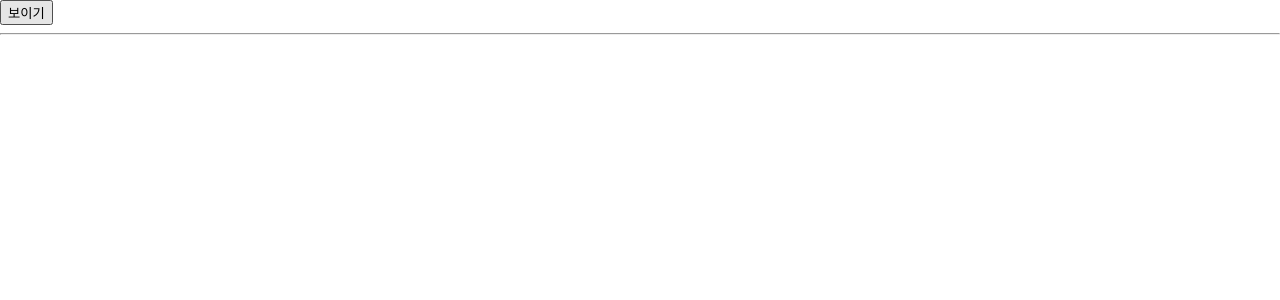
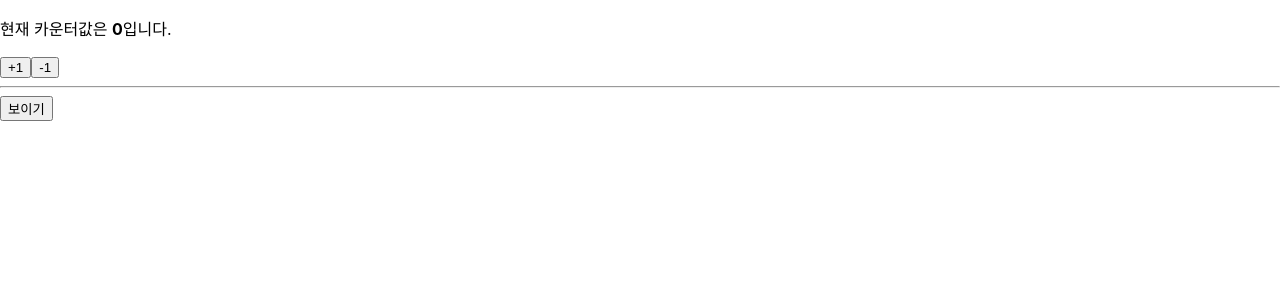
Before and after one commit to eagleda/reactAppPractice, a React (Create React App) app in the folder hooks-tutorial/: page / in a window 1280 px wide. Shown: the top 300 px of the page. Built offline with nearby package versions, Linux system fonts and the light colour scheme.

Commit message:
CounterWithReducer 예제 학습 및 App.js 조정

```diff
--- a/hooks-tutorial/src/App.js
+++ b/hooks-tutorial/src/App.js
@@ -1,10 +1,13 @@
 import React, { useState } from "react";
 import Counter from "./Counter";
+import CounterWithReducer from "./CounterWithReducer";
 import Info from "./Infos";
 const App = () => {
   const [visible, setVisible] = useState(false);
   return (
     <div>
+      <CounterWithReducer />
+      <hr />
       <button
         onClick={() => {
           setVisible(!visible);
@@ -12,7 +15,6 @@ const App = () => {
       >
         {visible ? "숨기기" : "보이기"}
       </button>
-      <hr /> {/*horizontal rule*/}
       {visible && <Info />}
     </div>
   );
--- a/hooks-tutorial/src/CounterWithReducer.js
+++ b/hooks-tutorial/src/CounterWithReducer.js
@@ -13,7 +13,7 @@ function reducer(state, action) {
   }
 }
 
-const Counter = () => {
+const CounterWithReducer = () => {
   const [state, dispatch] = useReducer(reducer, { value: 0 });
 
   return (
@@ -26,3 +26,4 @@ const Counter = () => {
     </div>
   );
 };
+export default CounterWithReducer;
```
